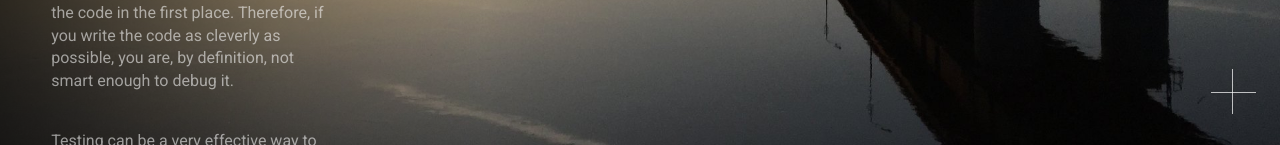
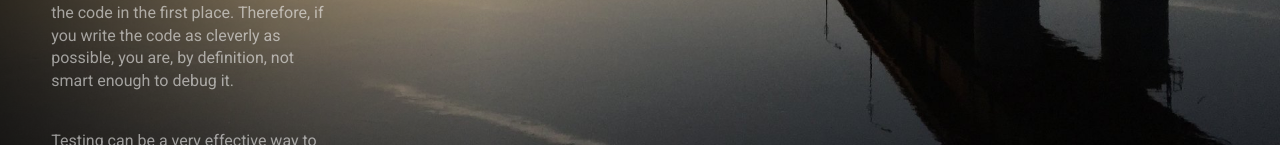
Before and after one commit to pozh/ccnquotes, a React (Create React App) app: page / in a window 1280 px wide. Shown: the part 655-800 px from the top of the page. Built offline with nearby package versions, Linux system fonts and the light colour scheme; data requests are answered from the project's data file.

Commit message:
Get rid of AddQote component. Replaced by QuoteEditor

```diff
--- a/src/App.js
+++ b/src/App.js
@@ -1,7 +1,6 @@
 import React from 'react';
 import QuoteList from './components/quotes/QuoteList';
 import QuoteView from './components/quotes/QuoteView';
-import AddQuote from './components/quotes/AddQuote';
 
 
 function CCNQuotes() {
@@ -9,7 +8,6 @@ function CCNQuotes() {
     <div className="ccnquotes">
       <QuoteList/>
       <QuoteView/>
-      <AddQuote/>
     </div>
   )
 }
--- a/src/components/quotes/AddQuote.js
+++ /dev/null
@@ -1,41 +0,0 @@
-import React from 'react';
-import { connect } from 'react-redux';
-import QuotesButton from '../ui/QuotesButton';
-import QuoteEditor from './QuotEditor';
-import { addQuote } from "../../redux/actions";
-
-import './Quotes.scss';
-
-class AddQuote extends React.Component {
-
-  constructor(props) {
-    super(props);
-    this.state = {
-      showForm : false,
-    }
-  }
-
-  toggleForm = () => {
-    this.setState(prevState => ({ showForm: !prevState.showForm }));
-  };
-
-  render() {
-    return (<div className={this.state.showForm ? 'add-quote add-quote_form' : 'add-quote'}>
-      { this.state.showForm && <QuoteEditor closeForm={this.toggleForm}/> }
-      { !this.state.showForm && (
-          <div className="add-quote__launcher">
-            <QuotesButton className="quote-view__btn-close" kind="btn-add" clickHandler={this.toggleForm}/>
-          </div>
-      )}
-    </div>);
-  }
-}
-
-
-function mapStateToProps (state) {
-  return {
-    quotes: state.quotes
-  };
-}
-
-export default connect(mapStateToProps, { addQuote })(AddQuote);
--- a/src/components/quotes/QuotEditor.js
+++ b/src/components/quotes/QuoteEditor.js
@@ -7,6 +7,7 @@ import './Quotes.scss';
 
 const QuoteEditor = ({closeForm}) => {
   return (
+    <div className="form-wrapper">
       <div className="form">
         <div className="form__close">
           <QuotesButton kind="btn-close" clickHandler={closeForm}/>
@@ -27,6 +28,7 @@ const QuoteEditor = ({closeForm}) => {
           <button className="form__submit" type="submit">Submit</button>
         </form>
       </div>
+    </div>
   )
 }
 
```
